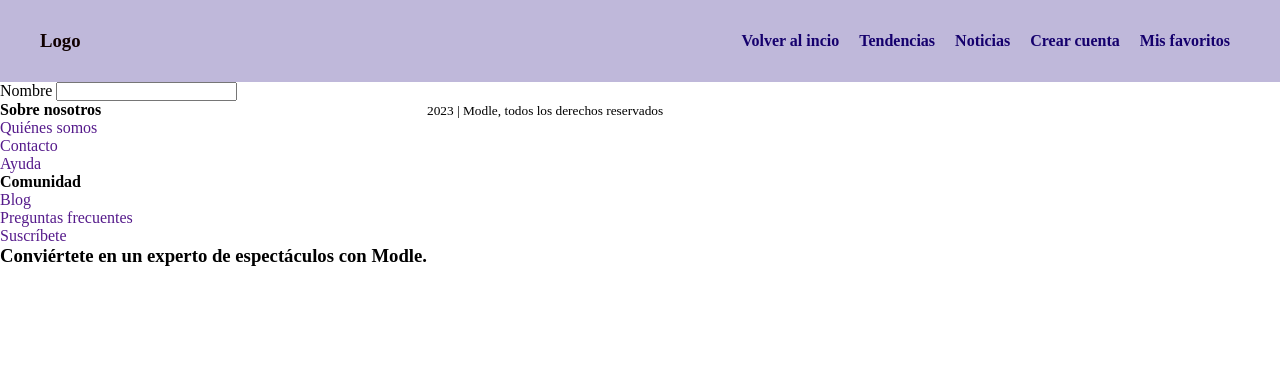
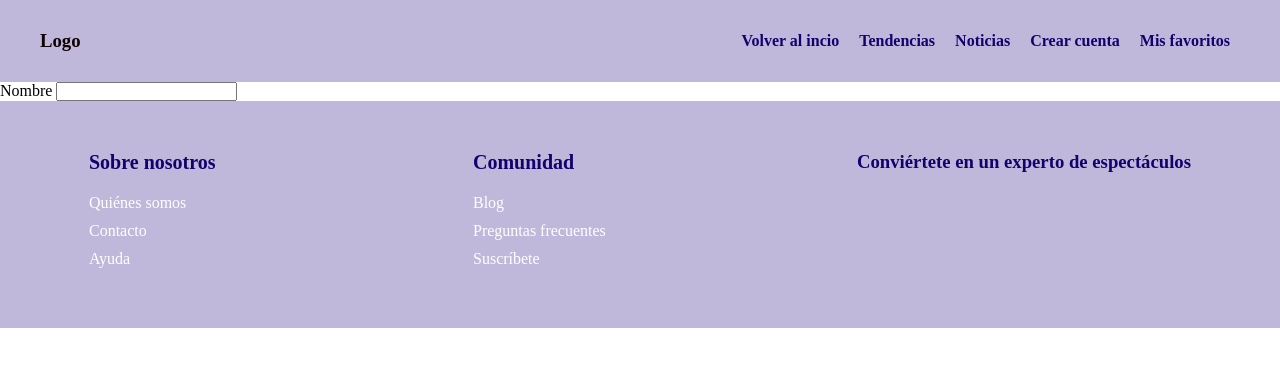
Before and after one commit to Lucila-Petri/Proyecto--Coder--Petri, a website: page Pages/Crearcuenta.html in a window 1280 px wide. Drawn offline with Linux system fonts and the light colour scheme.

Commit message:
no me funciona el __footer.scss

```diff
--- a/Pages/Crearcuenta.html
+++ b/Pages/Crearcuenta.html
@@ -80,13 +80,12 @@
                 </ul>
             </div>
             <div>
-                <h3> Conviértete en un experto de espectáculos con Modle. </h3>
+                <h3> Conviértete en un experto de espectáculos </h3>
                 <!-- íconos de redes sociales -->
+
             </div>
         </div>
-        <div class="footer_copy">
-         <small> 2023 | Modle, todos los derechos reservados </small>
-        </div>
+
 
     </footer>
 </body>
--- a/sass/Components/_footer.scss
+++ b/sass/Components/_footer.scss
@@ -1,7 +1,7 @@
 // versión 2 de footer - Sass
 .footer {
-    background-color: #33539e;
-    color: $Fontdark;
+    background-color: #bfb8da;
+    color: #15006d;
     padding: 60px 20px;
 
     &__container {
@@ -10,5 +10,26 @@
         display: grid;
         grid-template-columns: 1fr;
         gap: 50px;
+
+        h4 {
+            color: #15006d;
+            margin-bottom: 20px;
+            font-weight: bold;
+            font-size: 20px;
+        }
+
+        &-list {
+            li {
+                margin: 10px 0;
+
+                a {
+                    color: white;
+                &:hover {
+                    color: #15006d;
+                }
+                }
+            }
+
+        }
     }
 }
--- a/sass/main.scss
+++ b/sass/main.scss
@@ -1,8 +1,8 @@
-// utils
+// utils //
 @import './Utils/variables';
 
-// views
+// Components //
+@import './Components/footer';
+
+// views //
 @import './Views/noticia';
-
-// components
-@import './Components/footer';
--- a/style.css
+++ b/style.css
@@ -86,6 +86,33 @@ footer {
     font-weight: bold;
 }*/
 
+.footer {
+    background-color: #bfb8da;
+    color: #15006d;
+    padding: 50px 20px;
+  }
+  .footer__container {
+    max-width: 1200px;
+    margin: 0 auto;
+    display: grid;
+    grid-template-columns: 1fr;
+    gap: 50px;
+  }
+  .footer__container h4 {
+    color: #15006d;
+    margin-bottom: 20px;
+    font-weight: bold;
+    font-size: 20px;
+  }
+  .footer__container-list li {
+    margin: 10px 0;
+  }
+  .footer__container-list li a {
+    color: white;
+  }
+  .footer__container-list li a:hover {
+    color: #15006d;
+  }
 
 
 /* Hero */
@@ -381,13 +408,11 @@ justify-content: space-around;
         display: none;
     }
 
-
 }
 @media (min-width: 768px) {
     .header__container-navbar {
         display: flex;
     }
-
 
  .header__container-navbar li a:hover {
     color: #fff;
@@ -416,6 +441,10 @@ justify-content: space-around;
 
     }
 
+    .footer__container {
+        grid-template-columns: repeat(3, 1fr);
+    }
+
 @media (mid-width: 992px) {
     .visto_card {
         grid-template-columns: repeat(3, 1fr);
```
Also changed, not shown: css/main.css, 1 other file.
